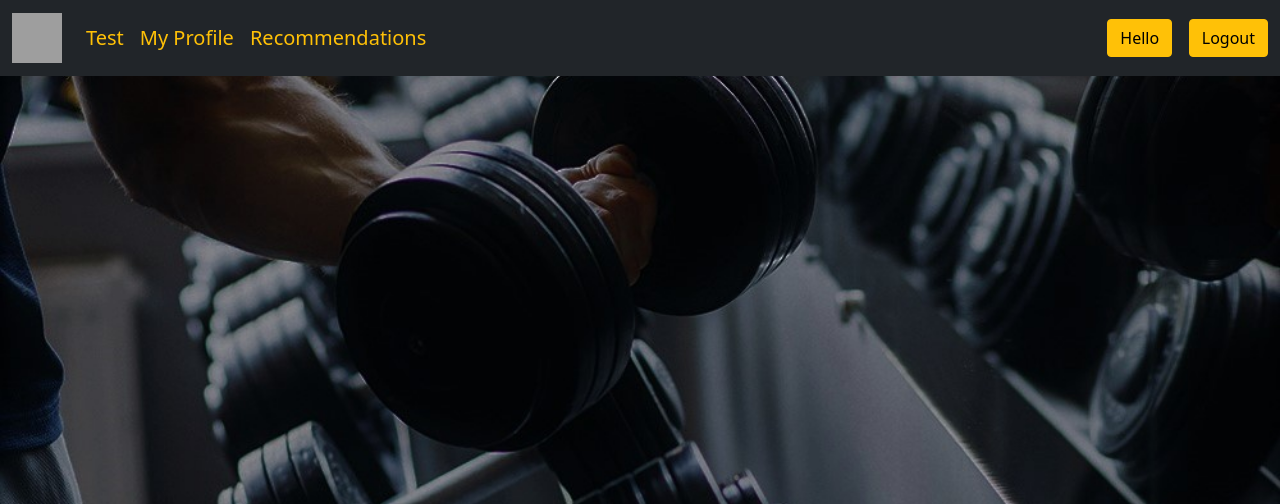
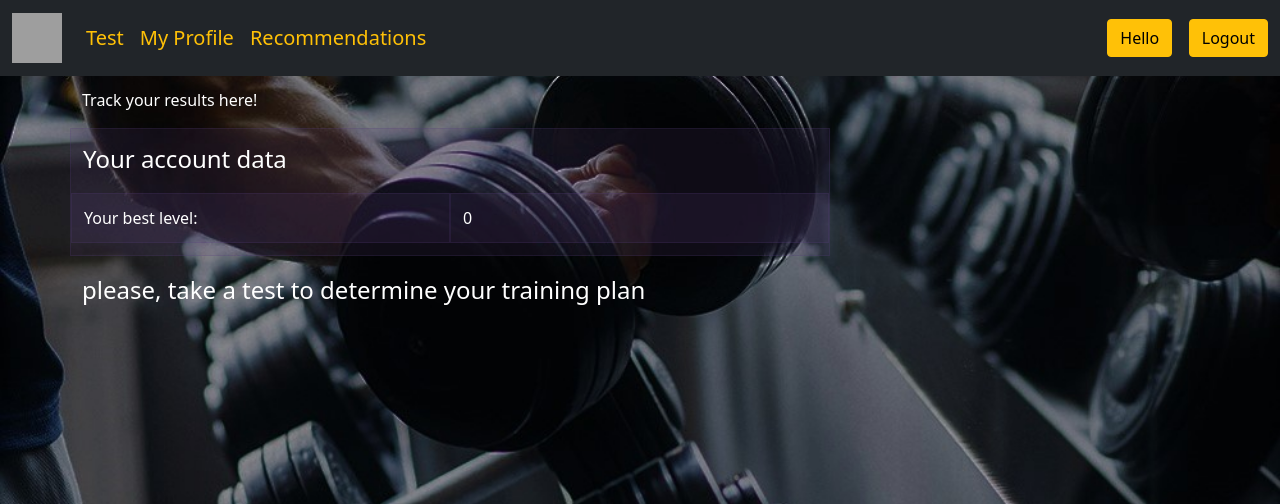
Before and after one commit to NokASur/Flaskoidnost, a Flask app: page /recommendations in a window 1280 px wide. Shown: the top 504 px of the page. Run offline with Flask 3, Linux system fonts and the light colour scheme; a user stored in the database is signed in; data comes from the database, SQL or seed files in the repository; both versions use the stored data as it was after the commit; grey boxes are pictures that could not be loaded.

Commit message:
Some bd changes and reccom page

```diff
--- a/app.py
+++ b/app.py
@@ -1,20 +1,34 @@
 from flask import redirect, url_for, render_template, request, session, flash
 from tables import *
+from levels import *
+from tasks import *
+
+for task in all_tasks:  # task_name/Day/Times/Level
+    data = db.session.query(PhysTask).filter(PhysTask.task_name == task[0], PhysTask.day == task[1], PhysTask.times == task[2], PhysTask.level == task[3]).first()
+    if data:
+        pass
+        # print(data.day)
+        # print(data.times)
+        # print(data.level)
+        # print(data.task_name)
+    else:
+        db.session.add(PhysTask(task[0], task[1], task[2], task[3]))
+db.session.commit()
 
 question_text = "What is your Weight?"
 # print(db.session.query(Tests).filter(Tests.text == question_text))
 if not db.session.query(Tests).filter(Tests.text == question_text).all():
     db.session.add(Tests(question_text))
     question_id = db.session.query(Tests).filter(Tests.text == question_text).first().id
-    db.session.add(Answers("<50kg", question_id, 2))
+    db.session.add(Answers("<50kg", question_id, 0))
     db.session.add(Answers("50-70kg", question_id, 1))
-    db.session.add(Answers(">70kg", question_id, 0))
+    db.session.add(Answers(">70kg", question_id, 1))
 
 question_text = "What is your Height?"
 if not db.session.query(Tests).filter(Tests.text == question_text).all():
     db.session.add(Tests(question_text))
     question_id = db.session.query(Tests).filter(Tests.text == question_text).first().id
-    db.session.add(Answers("<170sm", question_id, 2))
+    db.session.add(Answers("<170sm", question_id, 0))
     db.session.add(Answers("170-180sm", question_id, 1))
     db.session.add(Answers(">180sm", question_id, 0))
 
@@ -60,6 +74,7 @@ def login(meta_fill="Name/Email", password_fill="Password"):
                 session["name"] = account.name
                 session["id"] = db.session.query(User).filter(User.name == session["name"]).first().id
                 session["last_test"] = 1
+                session["cur_level"] = db.session.query(User).filter(User.name == session["name"]).first().level
                 bad = 0
         if bad:
             return render_template("login.html", meta_fill=meta_fill, password_fill=password_fill)
@@ -103,6 +118,7 @@ def sign_up(email_fill="Email", name_fill="Nickname", password_fill="Password"):
         session["email"] = request.form["email"]
         session["name"] = request.form["name"]
         session["last_test"] = 1
+        session["cur_level"] = 0
         session.permanent = True
         db.session.add(User(session["password"], session["email"], session["name"]))
         db.session.commit()
@@ -118,7 +134,11 @@ def sign_up(email_fill="Email", name_fill="Nickname", password_fill="Password"):
 @app.route('/logout')
 def logout():
     if "name" in session:
-        session.pop("name")
+        arr = []
+        for entry in session:
+            arr.append(entry)
+        for entry in arr:
+            session.pop(entry)
     return redirect(url_for('login'))
 
 
@@ -173,7 +193,10 @@ def done():
         ans = db.session.query(Answers).filter(Answers.text == answer.answer).first()
         points += ans.value
         db.session.delete(answer)
-    db.session.add(TestStats(session["id"], points, len(db.session.query(TestStats).filter(TestStats.user_id == session["id"]).all())+1))
+    cur_level = db.session.query(User).filter(User.id == session["id"]).first().level
+    cur_level = max(cur_level, get_level(points))
+    session["cur_level"] = cur_level
+    db.session.add(TestStats(session["id"], points, len(db.session.query(TestStats).filter(TestStats.user_id == session["id"]).all()) + 1))
     db.session.commit()
     return render_template("done.html")
 
@@ -197,6 +220,7 @@ def recommendations():
     if request.method == "POST":
         pass
     if "name" in session:
-        return render_template("recommendations.html")
+        rec_tasks = db.session.query(PhysTask).filter(PhysTask.level == session["cur_level"]).all()
+        return render_template("recommendations.html", cur_level=session["cur_level"], rec_tasks=rec_tasks)
     else:
         return redirect(url_for("login"))
--- /dev/null
+++ b/levels.py
@@ -0,0 +1,15 @@
+level = []
+for i in range(0, 1):
+    level.append(1)
+for i in range(1, 2):
+    level.append(2)
+for i in range(2, 3):
+    level.append(3)
+for i in range(3, 4):
+    level.append(4)
+for i in range(4, 5):
+    level.append(5)
+
+
+def get_level(points):
+    return level[points]
--- /dev/null
+++ b/tasks.py
@@ -0,0 +1,16 @@
+all_tasks = []
+
+# task_name/Day/Times/Level
+
+all_tasks.append(["push ups", 1, 10, 1])
+all_tasks.append(["push ups", 3, 15, 1])
+all_tasks.append(["push ups", 5, 10, 1])
+
+all_tasks.append(["push ups", 2, 25, 2])
+all_tasks.append(["push ups", 4, 30, 2])
+all_tasks.append(["push ups", 6, 25, 2])
+
+all_tasks.append(["push ups", 1, 50, 3])
+all_tasks.append(["push ups", 2, 40, 3])
+all_tasks.append(["push ups", 4, 50, 3])
+all_tasks.append(["push ups", 5, 40, 3])
--- a/templates/profile.html
+++ b/templates/profile.html
@@ -1,7 +1,7 @@
 {% extends "header_base.html" %}
 
 
-{% block title %}Beginning{% endblock %}
+{% block title %}Profile{% endblock %}
 
 {% block css_links %}
     <link href="{{ url_for('static',filename='/css/grid.css') }}" rel="stylesheet">
--- a/templates/recommendations.html
+++ b/templates/recommendations.html
@@ -1,17 +1,118 @@
 {% extends "header_base.html" %}
 
 
-{% block title %}Beginning{% endblock %}
+{% block title %}Recommendations{% endblock %}
+
+{% block css_links %}
+    <link href="{{ url_for('static',filename='/css/grid.css') }}" rel="stylesheet">
+
+{% endblock %}
 
 {% block main %}
-<div class="container mt-5">
-    <div class="row">
-        <div class="col-xl-4 col-md-3"></div>
-        <div class="col-xl-4 col-md-6 col-xl-12">
+    <div class="container">
+        <p class="mt-5">Track your results here!</p>
+        <div class="row mb-3">
+            <div class="col-md-8 themed-grid-col">
+                <div class="pb-3">
+                    Your account data
+                </div>
+                <div class="row">
+                    <div class="col-md-6 themed-grid-col">Your best level:</div>
+                    <div class="col-md-6 themed-grid-col">{{ cur_level }}</div>
+                </div>
+            </div>
+        </div>
+        <div class="row mb-3">
+            {% if cur_level==0 %}
+                <div class="pb-3">
+                    please, take a test to determine your training plan
+                </div>
+            {% else %}
+                <div class="pb-3">
+                    <div class="row mb-3">
+                        <div class="col-md-8 themed-grid-col">
+                            Adjusting to your physical level ({{ cur_level }}), we can offer you this plan:
+                            <div class="row">
+                                <div class="col-md-6 themed-grid-col">Monday
+                                    {% for task in rec_tasks %}
+                                        {% if task.day == 1 %}
+                                            <div class="row">
+                                                <div class="col-md-6 themed-grid-col">{{ task.task_name }}</div>
+                                                <div class="col-md-6 themed-grid-col">{{ task.times }}</div>
+                                            </div>
+                                        {% endif %}
+                                    {% endfor %}
+                                </div>
+                                <div class="col-md-6 themed-grid-col">Tuesday
+                                    {% for task in rec_tasks %}
+                                        {% if task.day == 2 %}
+                                            <div class="row">
+                                                <div class="col-md-6 themed-grid-col">{{ task.task_name }}</div>
+                                                <div class="col-md-6 themed-grid-col">{{ task.times }}</div>
+                                            </div>
+                                        {% endif %}
+                                    {% endfor %}
+                                </div>
+                                <div class="col-md-6 themed-grid-col">Wednesday
+                                    {% for task in rec_tasks %}
+                                        {% if task.day == 3 %}
+                                            <div class="row">
+                                                <div class="col-md-6 themed-grid-col">{{ task.task_name }}</div>
+                                                <div class="col-md-6 themed-grid-col">{{ task.times }}</div>
+                                            </div>
+                                        {% endif %}
+                                    {% endfor %}
+                                </div>
+                                <div class="col-md-6 themed-grid-col">Thursday
+                                    {% for task in rec_tasks %}
+                                        {% if task.day == 4 %}
+                                            <div class="row">
+                                                <div class="col-md-6 themed-grid-col">{{ task.task_name }}</div>
+                                                <div class="col-md-6 themed-grid-col">{{ task.times }}</div>
+                                            </div>
+                                        {% endif %}
+                                    {% endfor %}
+                                </div>
+                                <div class="col-md-6 themed-grid-col">Friday
+                                    {% for task in rec_tasks %}
+                                        {% if task.day == 5 %}
+                                            <div class="row">
+                                                <div class="col-md-6 themed-grid-col">{{ task.task_name }}</div>
+                                                <div class="col-md-6 themed-grid-col">{{ task.times }}</div>
+                                            </div>
+                                        {% endif %}
+                                    {% endfor %}
+                                </div>
+                                <div class="col-md-6 themed-grid-col">Saturday
+                                    {% for task in rec_tasks %}
+                                        {% if task.day == 6 %}
+                                            <div class="row">
+                                                <div class="col-md-6 themed-grid-col">{{ task.task_name }}</div>
+                                                <div class="col-md-6 themed-grid-col">{{ task.times }}</div>
+                                            </div>
+                                        {% endif %}
+                                    {% endfor %}
+                                </div>
+                                <div class="col-md-6 themed-grid-col">Sunday
+                                    {% for task in rec_tasks %}
+                                        {% if task.day == 7 %}
+                                            <div class="row">
+                                                <div class="col-md-6 themed-grid-col">{{ task.task_name }}</div>
+                                                <div class="col-md-6 themed-grid-col">{{ task.times }}</div>
+                                            </div>
+                                        {% endif %}
+                                    {% endfor %}
+                                </div>
 
+                            </div>
+
+                        </div>
+
+                    </div>
+                </div>
+
+            {% endif %}
         </div>
-        <div class="col-xl-4 col-md-3"></div>
     </div>
-</div>
 
 {% endblock %}
```
Also changed, not shown: tables.py (+19 -3 lines), instance/database.sqlite3.
